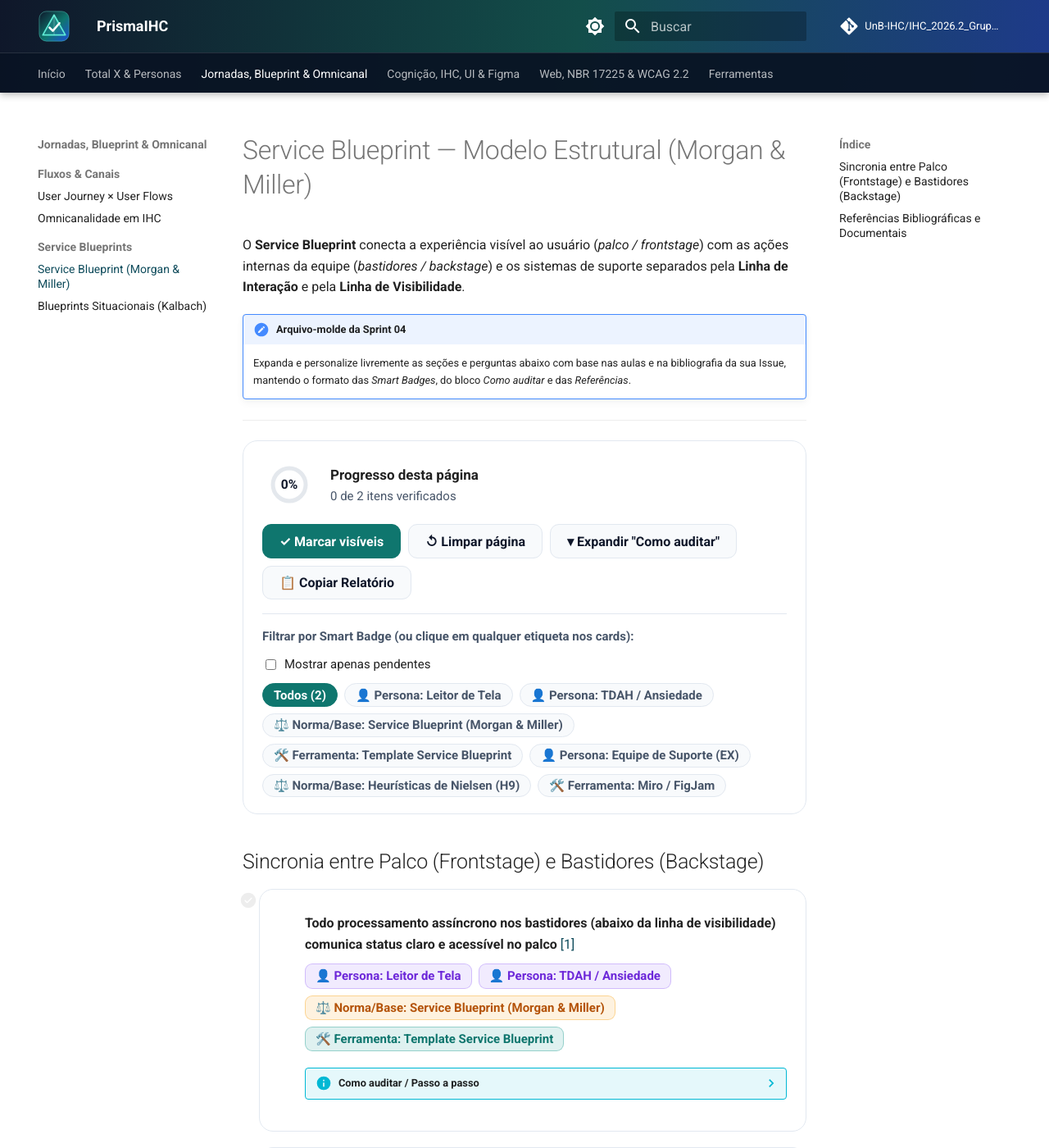
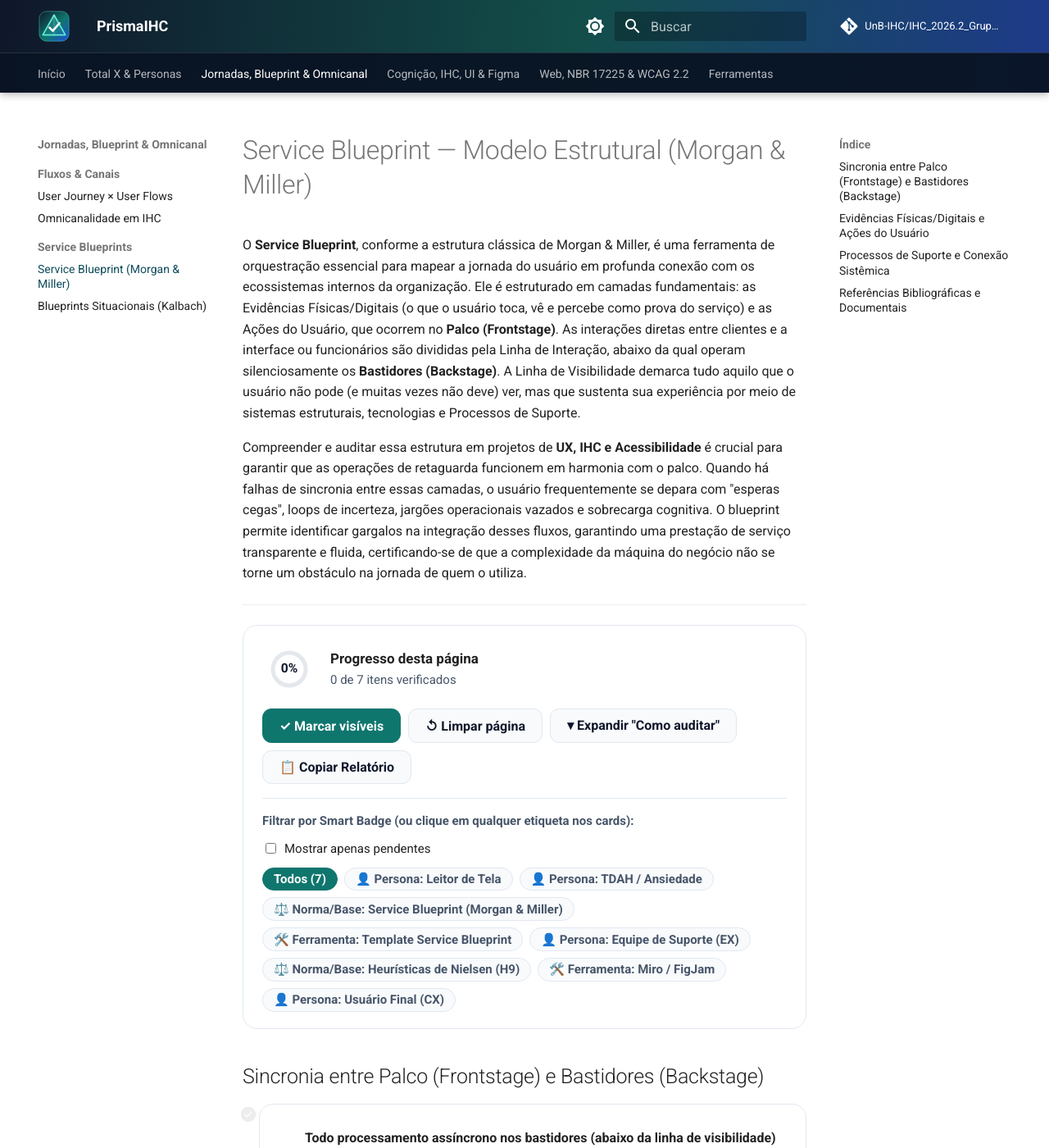
Before and after one commit to UnB-IHC/IHC_2026.2_Grupo10, an MkDocs documentation site: the page built from docs/02-jornadas-blueprints/blueprint-morgan-miller.md, in a window 1280 px wide and 1400 px high. Shown: the whole window at 82% size. Built offline with MkDocs 1.6.1 and Material for MkDocs 9.7.7, drawn with Linux system fonts in a browser that asks for light colours; comment, search, counter and statistics services are not loaded; some of the changed text lies outside the part shown.

Commit message:
docs(#11): adiciona contextualizacao e checklist de Service Blueprint (Morgan & Miller)

```diff
--- a/docs/02-jornadas-blueprints/blueprint-morgan-miller.md
+++ b/docs/02-jornadas-blueprints/blueprint-morgan-miller.md
@@ -1,9 +1,8 @@
 # Service Blueprint — Modelo Estrutural (Morgan & Miller)
 
-O **Service Blueprint** conecta a experiência visível ao usuário (*palco / frontstage*) com as ações internas da equipe (*bastidores / backstage*) e os sistemas de suporte separados pela **Linha de Interação** e pela **Linha de Visibilidade**.
+O **Service Blueprint**, conforme a estrutura clássica de Morgan & Miller, é uma ferramenta de orquestração essencial para mapear a jornada do usuário em profunda conexão com os ecossistemas internos da organização. Ele é estruturado em camadas fundamentais: as Evidências Físicas/Digitais (o que o usuário toca, vê e percebe como prova do serviço) e as Ações do Usuário, que ocorrem no **Palco (Frontstage)**. As interações diretas entre clientes e a interface ou funcionários são divididas pela Linha de Interação, abaixo da qual operam silenciosamente os **Bastidores (Backstage)**. A Linha de Visibilidade demarca tudo aquilo que o usuário não pode (e muitas vezes não deve) ver, mas que sustenta sua experiência por meio de sistemas estruturais, tecnologias e Processos de Suporte.
 
-!!! note "Arquivo-molde da Sprint 04"
-    Expanda e personalize livremente as seções e perguntas abaixo com base nas aulas e na bibliografia da sua Issue, mantendo o formato das *Smart Badges*, do bloco *Como auditar* e das *Referências*.
+Compreender e auditar essa estrutura em projetos de **UX, IHC e Acessibilidade** é crucial para garantir que as operações de retaguarda funcionem em harmonia com o palco. Quando há falhas de sincronia entre essas camadas, o usuário frequentemente se depara com "esperas cegas", loops de incerteza, jargões operacionais vazados e sobrecarga cognitiva. O blueprint permite identificar gargalos na integração desses fluxos, garantindo uma prestação de serviço transparente e fluida, certificando-se de que a complexidade da máquina do negócio não se torne um obstáculo na jornada de quem o utiliza.
 
 ---
 
@@ -20,8 +19,43 @@
     ??? info "Como auditar / Passo a passo"
         1. Simule indisponibilidade ou erro de serviço externo e verifique se a mensagem orienta o próximo passo em linguagem humana.
 
+- [ ] **A Linha de Visibilidade blinda o palco (Frontstage) contra jargões operacionais e burocráticos exclusivos dos bastidores** [[2]](#ref-2)
+    - `👤 Persona: Usuário Final (CX)` `⚖️ Norma/Base: Isto é Design de Serviço na Prática` `🛠️ Ferramenta: UX Writing / Leitura Crítica`
+    ??? info "Como auditar / Passo a passo"
+        1. Revise notificações de status, alertas e e-mails automáticos enviados ao usuário.
+        2. Verifique se os textos utilizam o modelo mental do usuário final, eliminando códigos de banco de dados, siglas de departamentos internos ou processos logísticos não essenciais.
+
+## Evidências Físicas/Digitais e Ações do Usuário
+
+- [ ] **Cada ação crítica do usuário resulta na emissão imediata de uma evidência tangível ou digital comprobatória** [[1]](#ref-1)
+    - `👤 Persona: Idosos / Baixa Literacia Digital` `⚖️ Norma/Base: Service Blueprint (Morgan & Miller)` `🛠️ Ferramenta: Mapa de Jornada`
+    ??? info "Como auditar / Passo a passo"
+        1. Complete uma jornada de alto valor, como finalização de compra, agendamento ou cadastro.
+        2. Valide se o sistema entrega uma evidência clara, como e-mail de confirmação, número de protocolo visível ou tela de sucesso, fornecendo segurança imediata sobre a ação.
+
+- [ ] **O esforço cognitivo exigido na Ação do Usuário é compatível com o valor percebido no serviço** [[2]](#ref-2)
+    - `👤 Persona: TDAH / Deficiência Cognitiva` `⚖️ Norma/Base: Design Empático` `🛠️ Ferramenta: Auditoria Heurística`
+    ??? info "Como auditar / Passo a passo"
+        1. Analise a quantidade de passos e informações exigidas do usuário na linha de ação, como no preenchimento de formulários.
+        2. Verifique se é possível automatizar ou transferir parte dessa carga para os Processos de Suporte, como autocompletar via CEP ou buscar dados pré-existentes.
+
+## Processos de Suporte e Conexão Sistêmica
+
+- [ ] **Sistemas de terceiros e bancos de dados estão mapeados e não causam gargalos de tempo de resposta sem mitigação na interface** [[2]](#ref-2)
+    - `👤 Persona: Usuário Final (CX)` `⚖️ Norma/Base: Heurísticas de Nielsen (Visibilidade do Status)` `🛠️ Ferramenta: Diagrama de Sequência / DevTools`
+    ??? info "Como auditar / Passo a passo"
+        1. Identifique tarefas que exigem carregamento de dados pesados ou respostas de APIs externas.
+        2. Confirme se a interface lida bem com a latência usando indicadores reais de progresso ou *skeleton screens*, evitando carregadores infinitos.
+
+- [ ] **Regras de negócio e validações do sistema de suporte ocorrem de forma antecipada para o usuário no palco** [[1]](#ref-1)
+    - `👤 Persona: Usuário Iniciante` `⚖️ Norma/Base: Prevenção de Erros (H5)` `🛠️ Ferramenta: Inspeção de Interface`
+    ??? info "Como auditar / Passo a passo"
+        1. Interaja com campos que dependem de validação no banco de dados, como disponibilidade de estoque ou verificação de formato de documento.
+        2. Certifique-se de que a validação sistêmica ocorre em tempo real (*inline*), antes que o usuário submeta o formulário.
+
 ---
 
 ## Referências Bibliográficas e Documentais
 
 1. <a id="ref-1"></a> Notas de Aula FGA0173 — Interação Humano-Computador (UnB, 2026.2): **Service Blueprint (Morgan & Miller)**.
+2. <a id="ref-2"></a> STICKDORN, Marc et al. **Isto é Design de Serviço na Prática: Como Aplicar o Design de Serviço no Mundo Real**. 2019.
```
